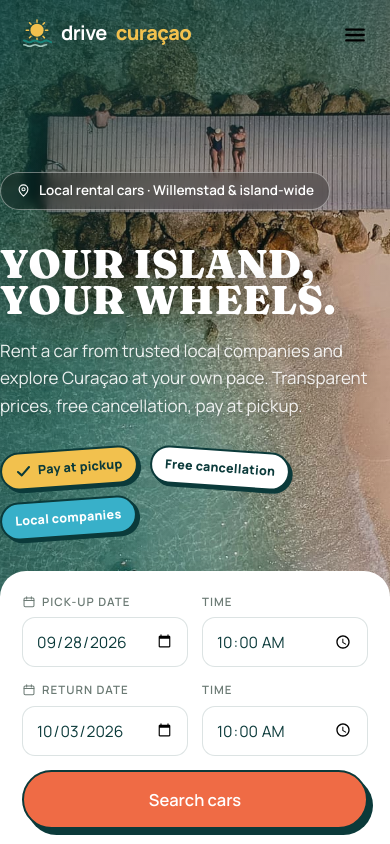
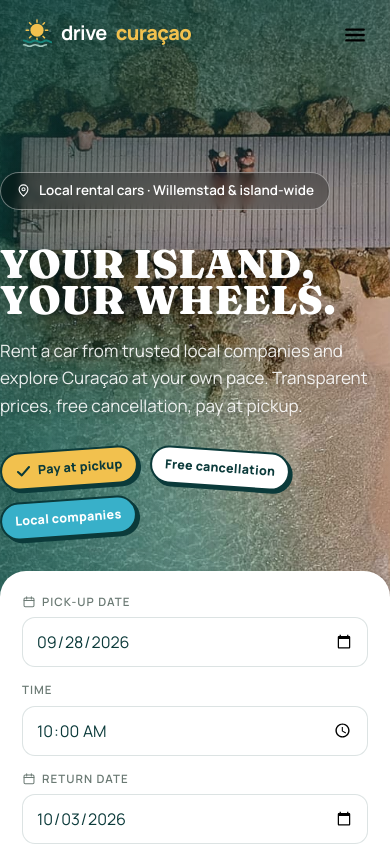
Before and after one commit to jairbakhuis/drivecuracao, a React (Vite) app: page / in a window 390 px wide. Shown: the top 844 px of the page. Built offline with nearby package versions, Linux system fonts and the light colour scheme; no server answers.

Commit message:
ux: improve mobile form usability
Uses mobile-friendly 16px input text to avoid iOS zoom and stacks the car search fields on very narrow screens.

👾 Generated with [Letta Code](https://letta.com)

Co-Authored-By: Letta Code <noreply@letta.com>

```diff
--- a/src/styles.css
+++ b/src/styles.css
@@ -184,10 +184,11 @@ h3, h4 { font-family: var(--display); color: var(--ink); line-height: 1.15; lett
 }
 .search-grid { display: grid; grid-template-columns: 1fr 1fr auto; gap: 14px; align-items: end; }
 @media (max-width: 620px) { .search-grid { grid-template-columns: 1fr 1fr; } .search-grid .btn { grid-column: 1 / -1; } }
+@media (max-width: 460px) { .search-grid { grid-template-columns: 1fr; } }
 .field { display: flex; flex-direction: column; gap: 6px; }
 .field label { font-family: var(--display); font-weight: 600; font-size: 11.5px; letter-spacing: 0.09em; text-transform: uppercase; color: var(--muted); display: inline-flex; align-items: center; gap: 6px; }
 .field input, .field select, .field textarea {
-  border: 1.5px solid var(--line); border-radius: 13px; padding: 12px 13px; font-size: 15.5px;
+  border: 1.5px solid var(--line); border-radius: 13px; padding: 12px 13px; font-size: 16px;
   font-family: inherit; color: var(--ink); background: var(--card); width: 100%;
 }
 .field textarea { resize: vertical; min-height: 92px; }
@@ -332,7 +333,7 @@ h3, h4 { font-family: var(--display); color: var(--ink); line-height: 1.15; lett
 .form-row { display: grid; grid-template-columns: 1fr 1fr; gap: 13px; }
 @media (max-width: 520px) { .form-row { grid-template-columns: 1fr; } }
 .form label { display: flex; flex-direction: column; gap: 5px; font-size: 12.5px; font-weight: 700; color: var(--ink); }
-.form input, .form select { border: 1.5px solid var(--line); border-radius: 12px; padding: 11px 12px; font-size: 15.5px; font-family: inherit; background: #fff; color: var(--ink); }
+.form input, .form select { border: 1.5px solid var(--line); border-radius: 12px; padding: 11px 12px; font-size: 16px; font-family: inherit; background: #fff; color: var(--ink); }
 .form input:focus-visible, .form select:focus-visible { outline: 2px solid var(--teal); outline-offset: 1px; }
 .form label.check { flex-direction: row; align-items: center; gap: 9px; font-weight: 600; font-size: 14px; cursor: pointer; }
 .form label.check input { width: 17px; height: 17px; accent-color: var(--teal); }
```
